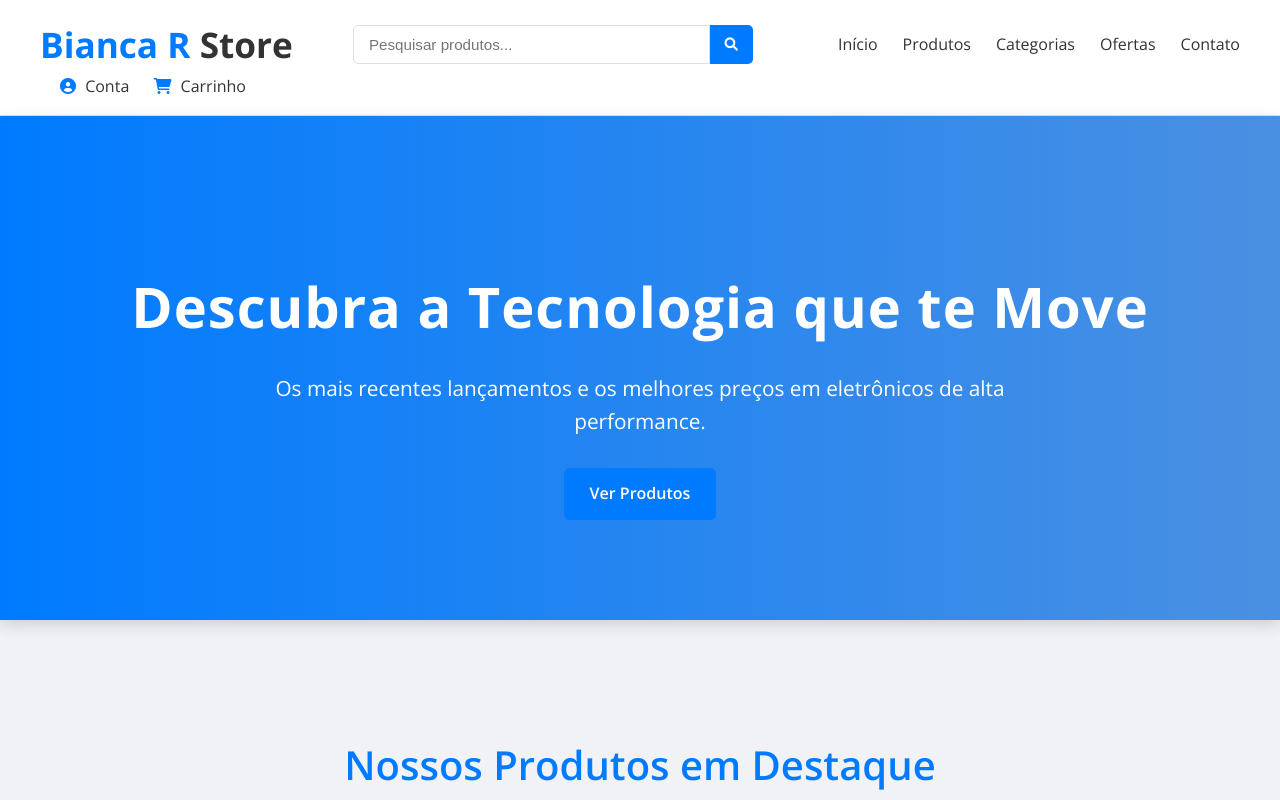
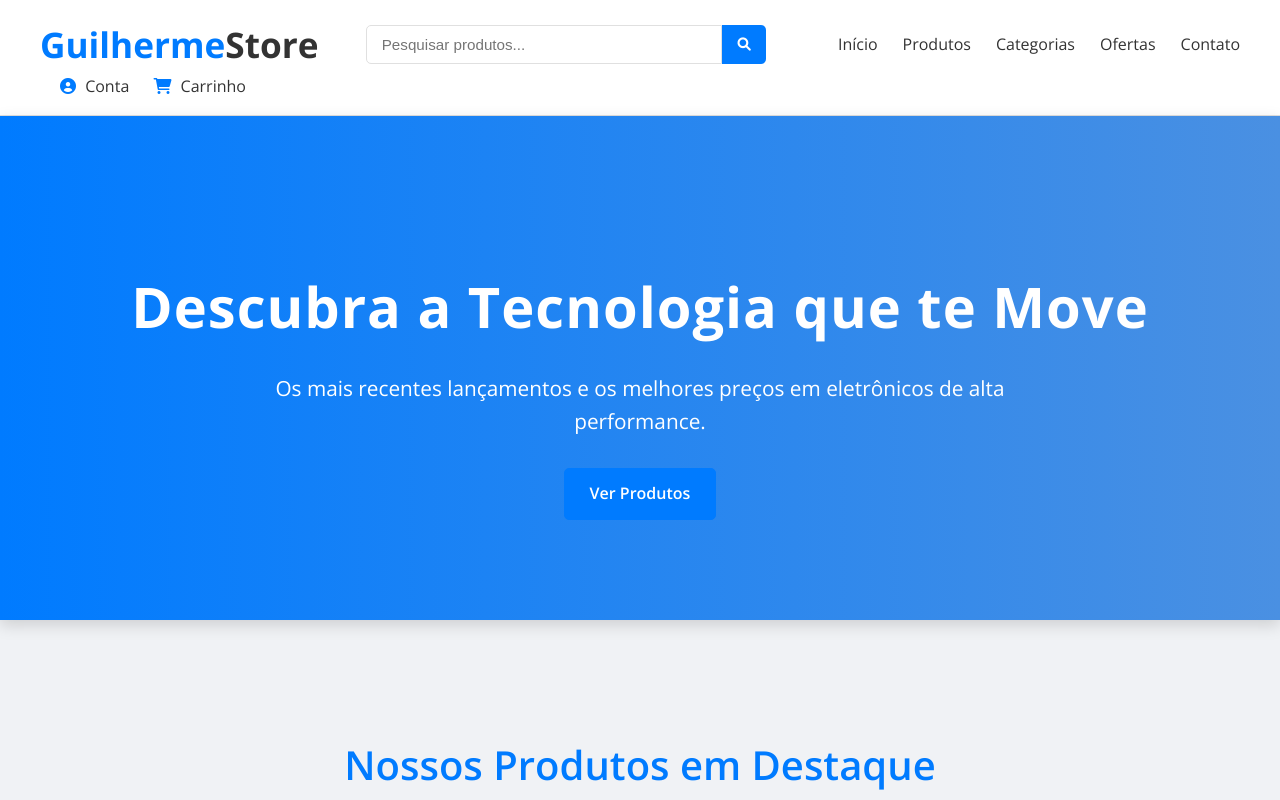
Before and after one commit to andreluizdedeus/Projetoecommerce, a plain HTML site: page index.html in a window 1280 px wide. Shown: the top 800 px of the page. Drawn offline with nearby package versions, Linux system fonts and the light colour scheme.

Commit message:
Update index.html

```diff
--- a/index.html
+++ b/index.html
@@ -12,7 +12,7 @@
     <header class="main-header">
         <div class="container header-content">
             <div class="logo">
-                <a href="index.html">Bianca R <span>Store</span></a>
+                <a href="index.html">Guilherme<span>Store</span></a>
             </div>
             <div class="search-bar">
                 <input type="text" placeholder="Pesquisar produtos...">
```
